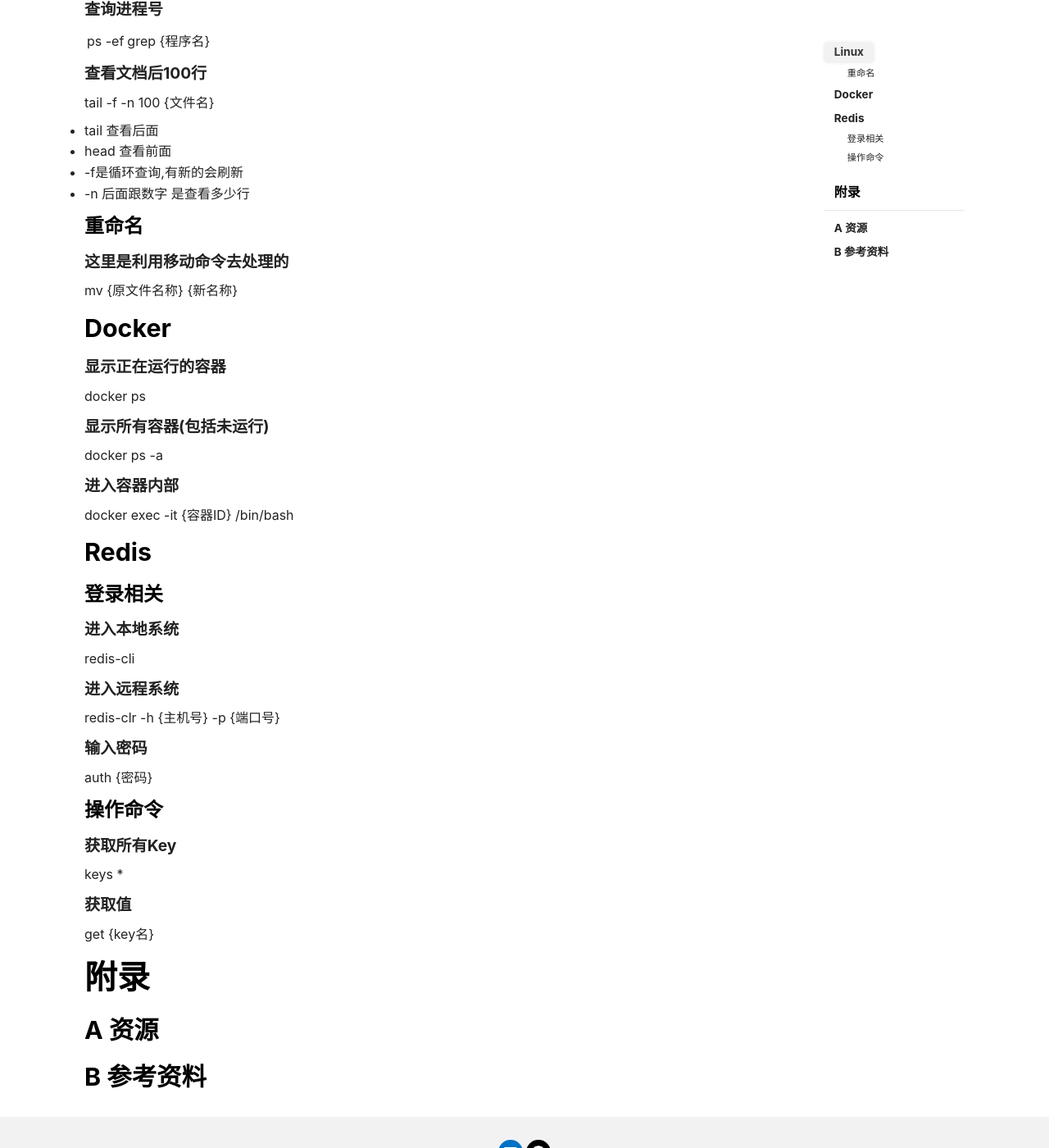
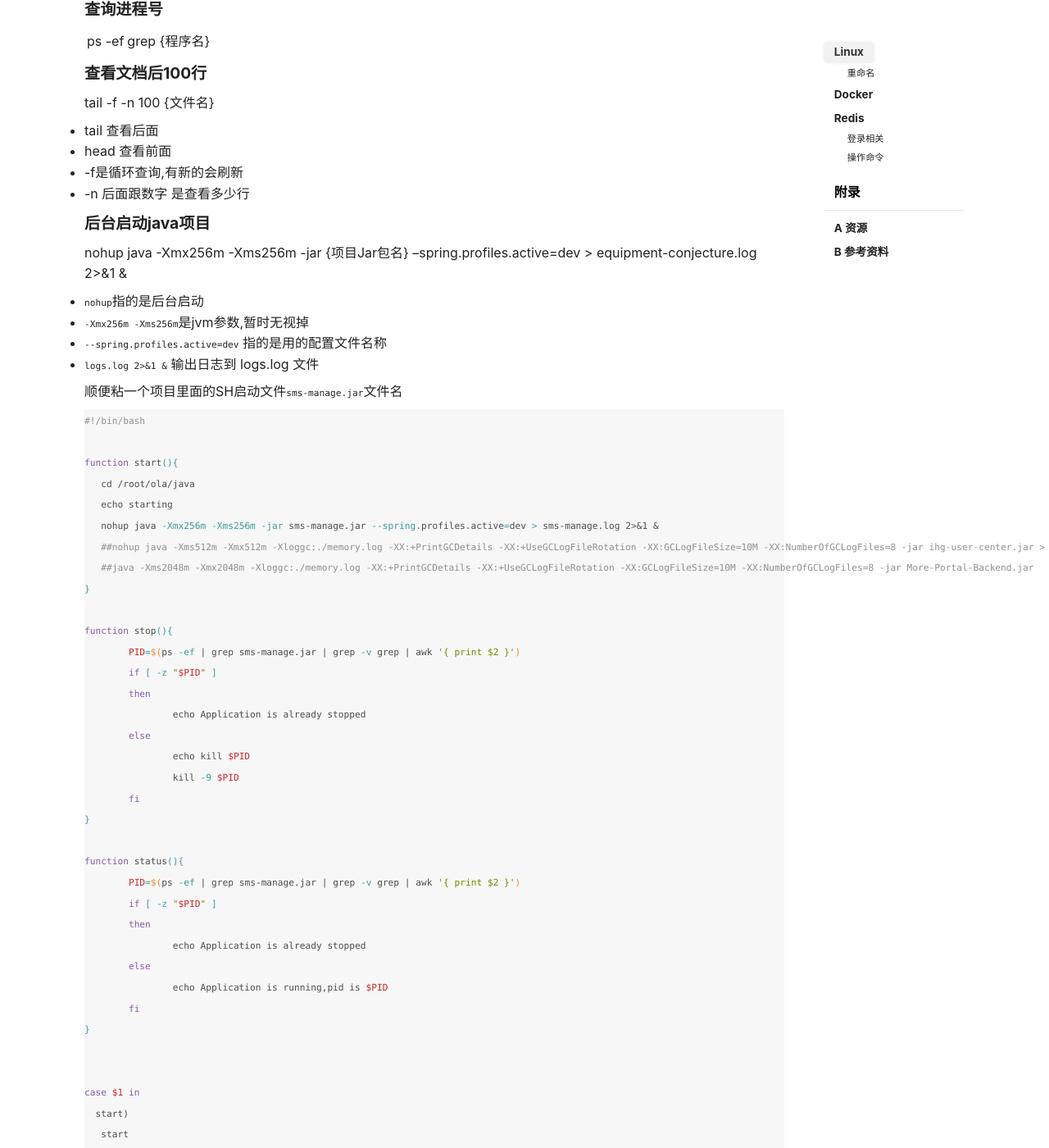
Before and after one commit to war-ning/war-ning.github.io, a Jekyll site: the page built from _posts/java/advance/2022-03-21-常用Linux命令.md, in a window 1280 px wide and 1400 px high, scrolled down 456 px. Shown: the whole window at 82% size. Built offline with Jekyll 4.4.1, drawn with Linux system fonts in a browser that asks for light colours; nearby versions of some CDN libraries; some of the changed text lies outside the part shown.

Commit message:
add 启动文件

````diff
--- a/_posts/java/advance/2022-03-21-常用Linux命令.md
+++ b/_posts/java/advance/2022-03-21-常用Linux命令.md
@@ -39,6 +39,80 @@ category: [java, advance]
 - head 查看前面
 - -f是循环查询,有新的会刷新
 - -n 后面跟数字 是查看多少行
+
+#### 后台启动java项目
+
+> nohup java -Xmx256m -Xms256m -jar {项目Jar包名} --spring.profiles.active=dev > equipment-conjecture.log 2>&1 &
+
+- `nohup`指的是后台启动
+- `-Xmx256m -Xms256m`是jvm参数,暂时无视掉
+- `--spring.profiles.active=dev` 指的是用的配置文件名称
+- `logs.log 2>&1 &`  输出日志到 logs.log 文件
+
+顺便粘一个项目里面的SH启动文件`sms-manage.jar`文件名
+
+```shell
+#!/bin/bash
+
+function start(){
+   cd /root/ola/java
+   echo starting
+   nohup java -Xmx256m -Xms256m -jar sms-manage.jar --spring.profiles.active=dev > sms-manage.log 2>&1 &
+   ##nohup java -Xms512m -Xmx512m -Xloggc:./memory.log -XX:+PrintGCDetails -XX:+UseGCLogFileRotation -XX:GCLogFileSize=10M -XX:NumberOfGCLogFiles=8 -jar ihg-user-center.jar > catelina.out 2>&1 &
+   ##java -Xms2048m -Xmx2048m -Xloggc:./memory.log -XX:+PrintGCDetails -XX:+UseGCLogFileRotation -XX:GCLogFileSize=10M -XX:NumberOfGCLogFiles=8 -jar More-Portal-Backend.jar
+}
+
+function stop(){
+        PID=$(ps -ef | grep sms-manage.jar | grep -v grep | awk '{ print $2 }')
+	if [ -z "$PID" ]
+	then
+		echo Application is already stopped
+	else
+		echo kill $PID
+		kill -9 $PID
+	fi
+}
+
+function status(){
+        PID=$(ps -ef | grep sms-manage.jar | grep -v grep | awk '{ print $2 }')
+	if [ -z "$PID" ]
+	then
+		echo Application is already stopped
+	else
+		echo Application is running,pid is $PID
+	fi
+}
+
+
+case $1 in
+  start)
+   start
+   sleep 2
+   $0 status
+  ;;
+  stop)
+   stop
+   sleep 2
+   $0 status
+  ;;
+  status)
+   status
+  ;;
+  restart)
+   $0 stop
+   sleep 2
+   $0 start
+   sleep 2
+   $0 status
+  ;;
+  *)
+   echo "Usage: {start|stop|restart}"
+  ;;
+esac
+exit 0
+
+```
+
 
 ### 重命名
 #### 这里是利用移动命令去处理的
````
